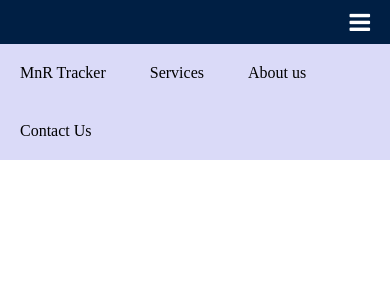
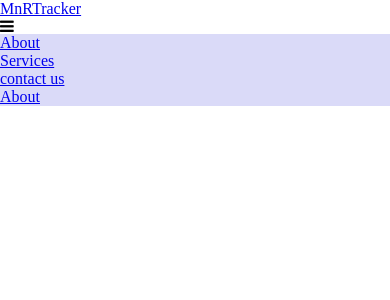
Before and after one commit to Melvin1Atieno/MnR-Tracker, a Python web app: template UI/template/login.html in a window 390 px wide. Shown: the top 300 px of the page. Run offline with Jinja, Linux system fonts and the light colour scheme; the template is opened without the code that fills it, so the values that code supplies are empty.

Commit message:
[#157736626][ft]updates the navigation bar to use flexbox model for better responsivity

```diff
--- a/UI/template/login.html
+++ b/UI/template/login.html
@@ -8,16 +8,28 @@
         <link rel="stylesheet" href="https://cdnjs.cloudflare.com/ajax/libs/font-awesome/4.7.0/css/font-awesome.min.css">
     </head>
     <body>
-        <nav>
-            <div class="toggle">
-                <i class=" fa fa-bars" aria-hidden="true"></i>
-            </div>
-            <ul>
-                <li><a id="brand" href="#">MnR Tracker</a></li>
-                <li><a href="#">Services</a></li>
-                <li><a href="#AboutUs">About us</a></li>
-                <li><a href="#"> Contact Us</li>
-            </ul>
-        </nav>
+        <div class="navbar">
+                <div class=" navbar-link navbar-brand">
+                    <a href="#">MnRTracker</a>
+                </div>
+                <div class="navbar-link navbar-toggle">
+                    <i class=" fa fa-bars"></i>
+                </div>
+            <nav class="navbar-item navbar-right">
+                <div class="navbar-link">
+                    <a href="#">About</a>
+                </div>
+                <div class="navbar-link">
+                    <a href="#">Services</a>
+                </div>
+                <div class="navbar-link">
+                    <a href="#">contact us</a>
+                </div>
+                <div class="navbar-link">
+                    <a href="#">About</a>
+                </div>
+            </nav>
+        </div>
     </body>
 </html>
+<nav>
```
